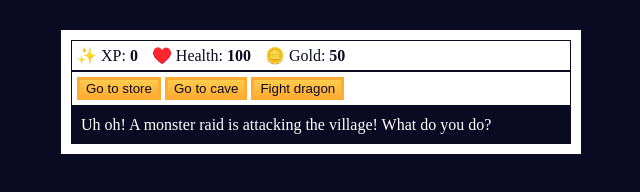
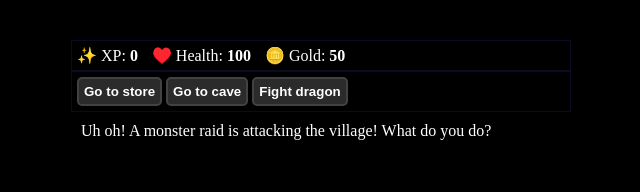
Before and after one commit to bedwras/monster-hunting-game, a plain HTML site: page index.html in a window 1280 px wide. Shown: the whole page, without its empty margins (319-959 px from the left). Drawn offline with Linux system fonts and the light colour scheme.

Commit message:
Changed styling for game

```diff
--- a/styles.css
+++ b/styles.css
@@ -1,9 +1,10 @@
+
 body {
-  background-color: #0a0a23;
+  background-color: #000000;
 }
 
 #text {
-  background-color: #0a0a23;
+  background-color: #000000;
   color: #ffffff;
   padding: 10px;
 }
@@ -11,7 +12,7 @@ body {
 #game {
   max-width: 500px;
   max-height: 400px;
-  background-color: #ffffff;
+  background-color: #000000;
   color: #ffffff;
   margin: 30px auto 0px;
   padding: 10px;
@@ -21,7 +22,7 @@ body {
 #stats {
   border: 1px solid #0a0a23;
   padding: 5px;
-  color: #0a0a23;
+  color: #ffffff;
 }
 
 #monsterStats {
@@ -29,7 +30,7 @@ body {
   border: 1px solid #0a0a23;
   padding: 5px;
   color: #ffffff;
-  background-color: #c70d0d;
+  background-color: #000000;
 }
 
 .stat {
@@ -38,8 +39,21 @@ body {
 
 button {
   cursor: pointer;
-  color: #0a0a23;
-  background-color: #feac32;
-  background-image: linear-gradient(#fecc4c, #ffac33);
-  border: 3px solid #feac32;
+  color: #ffffff;
+  background-color: #2b2b2b;
+  border: 2px solid #424242;
+  border-radius: 5px;
+  padding: 5px;
+  font-weight: bold;
 }
+
+button:hover {
+  background-color: #5c5c5c;
+  transition-duration: 120ms;
+}
+
+button:active {
+  background-color: #6e6e6e;
+  transition-duration: 120ms;
+  opacity: 80%;
+}
```
